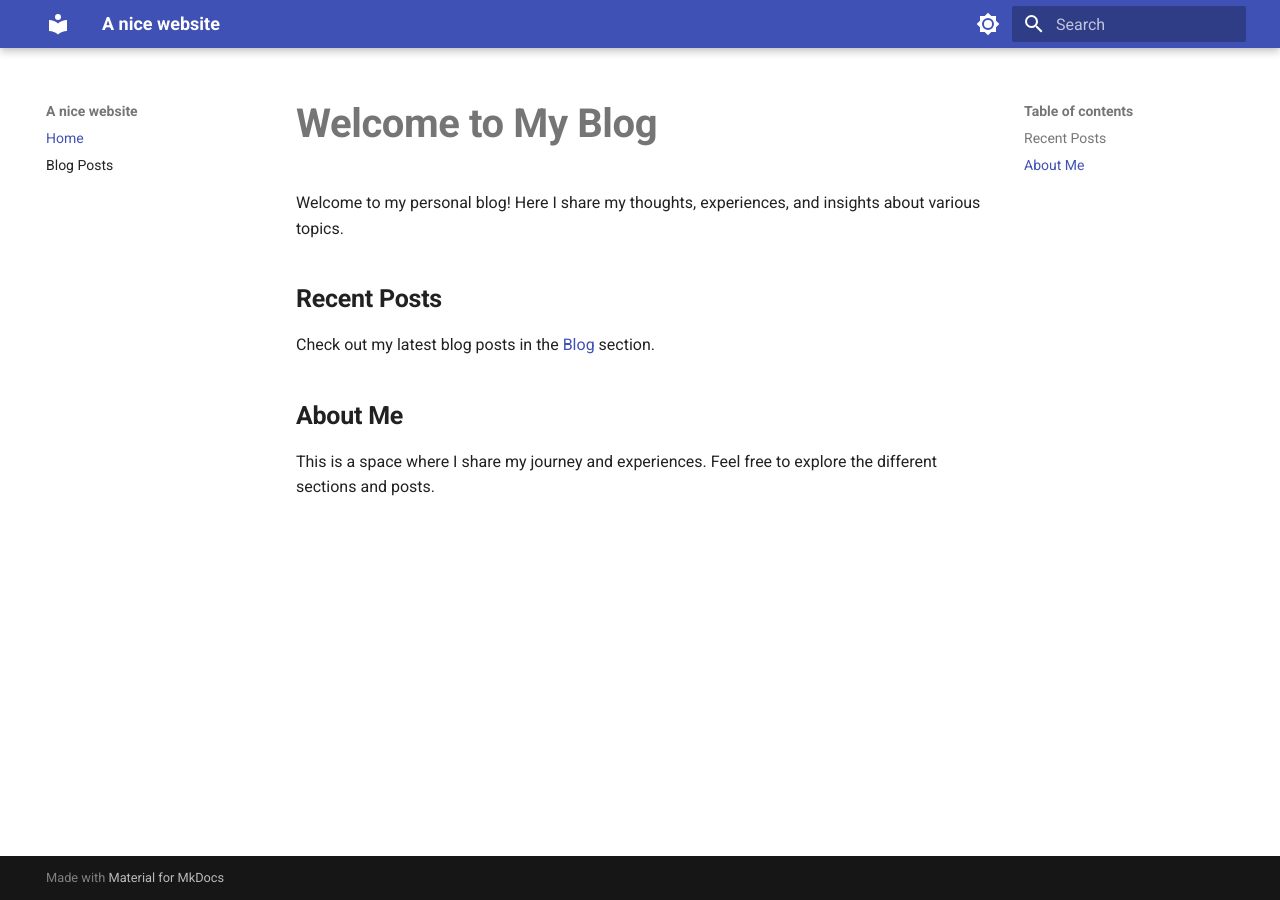
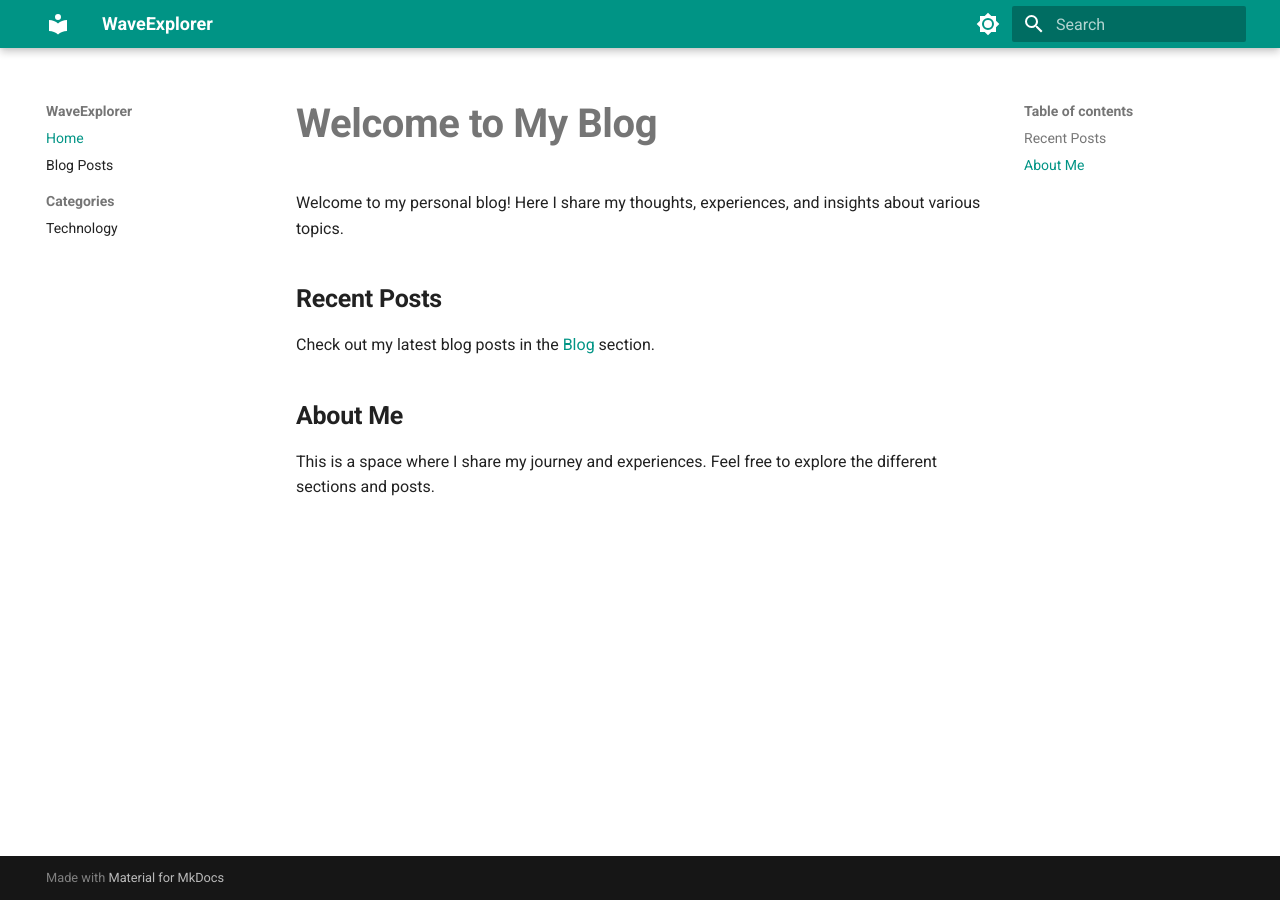
Before and after one commit to RFCommander/WaveExplorer, an MkDocs documentation site: the page built from docs/index.md, in a window 1280 px wide. Built offline with MkDocs 1.6.1 and Material for MkDocs 9.7.7, drawn with Linux system fonts in a browser that asks for light colours.

Commit message:
small UI tweaks

```diff
--- a/mkdocs.yml
+++ b/mkdocs.yml
@@ -1,6 +1,6 @@
-site_name: A nice website
-site_description: A personal blog powered by MkDocs
-site_url: https://example.com/  # Replace with your GitHub Pages URL
+site_name: WaveExplorer
+site_description: My personal technical ramblings
+site_url: https://rfcommander.github.io/WaveExplorer/  # Replace with your GitHub Pages URL
 
 plugins:
   - blog:
@@ -10,13 +10,20 @@ plugins:
       post_url_format: "{date}/{slug}"
       post_readtime: true
       archive: false
-      categories: false
-      categories_toc: false
+      categories: true
+      categories_toc: true
       pagination: true
       pagination_per_page: 5
       pagination_format: "$link_first $link_previous ~2~ $link_next $link_last"
       pagination_if_single_page: false
       post_excerpt: required
+  - rss:
+      match_path: blog/posts/.*
+      date_from_meta:
+        as_creation: date
+      categories:
+        - categories
+        - tags
   - search
 theme:
   name: material
@@ -31,15 +38,15 @@ theme:
   palette:
     - media: "(prefers-color-scheme: light)"
       scheme: default
-      primary: indigo
-      accent: indigo
+      primary: teal
+      accent: teal
       toggle:
         icon: material/brightness-7
         name: Switch to dark mode
     - media: "(prefers-color-scheme: dark)"
       scheme: slate
-      primary: indigo
-      accent: indigo
+      primary: teal
+      accent: teal
       toggle:
         icon: material/brightness-4
         name: Switch to light mode
@@ -74,3 +81,5 @@ extra_css:
 nav:
   - Home: index.md
   - Blog: blog/index.md
+  - Categories:
+    - blog/category/technology.md
```
Also changed, not shown: 1 other file.
